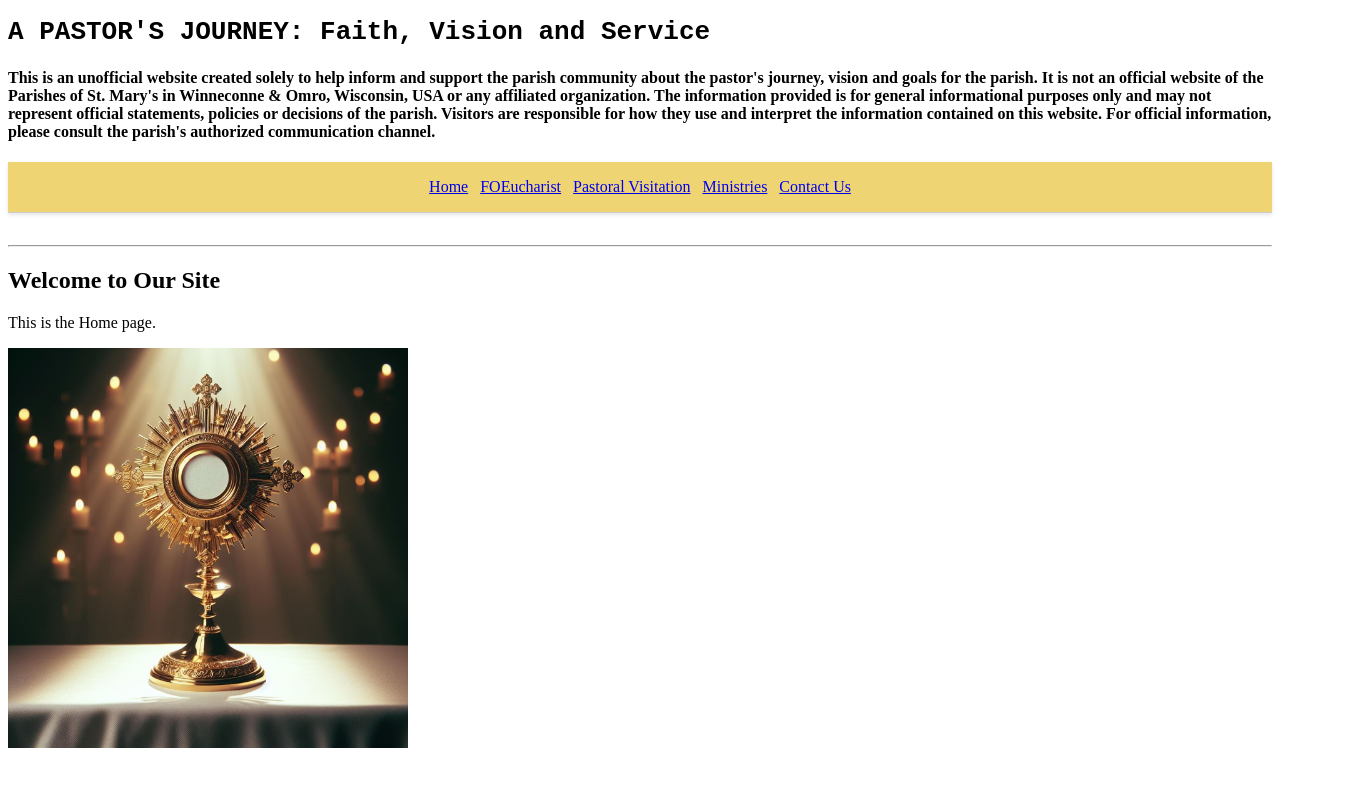
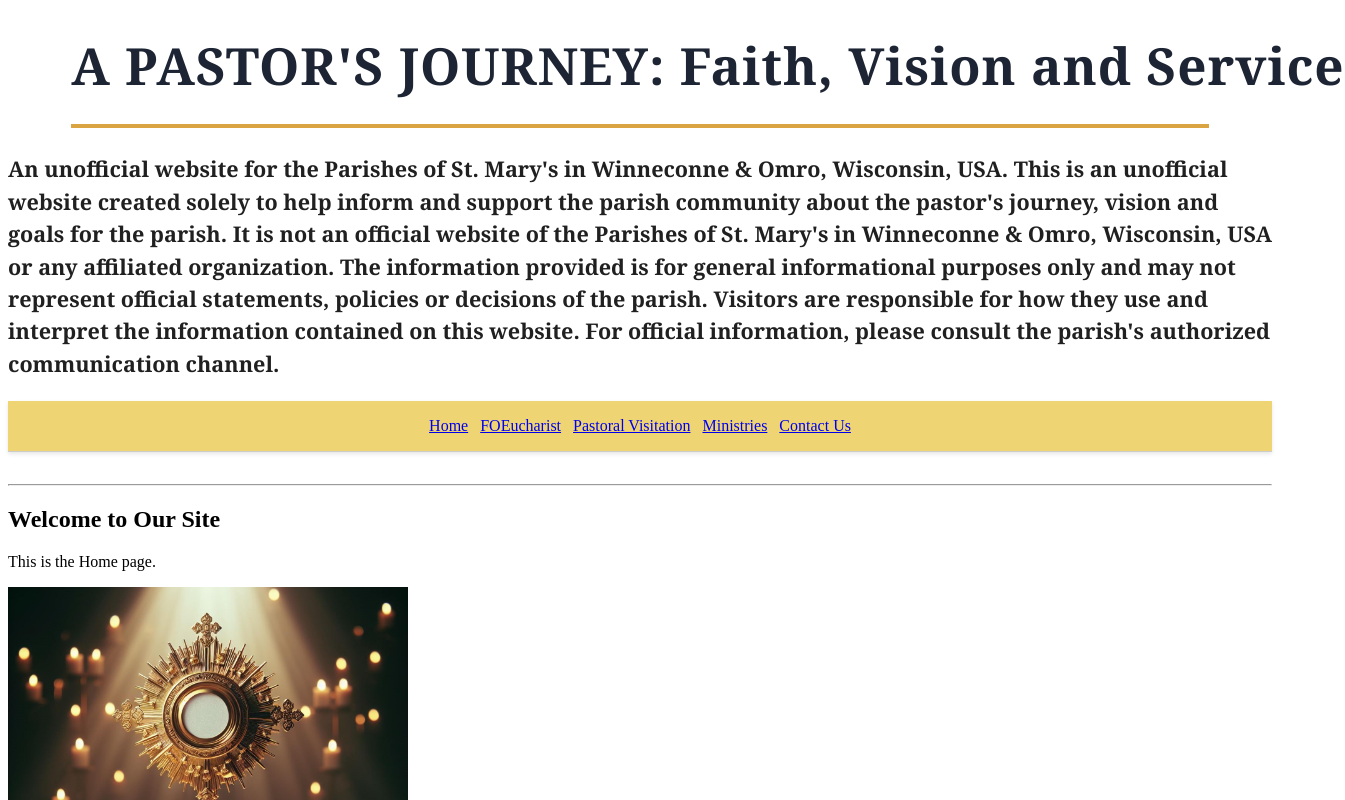
Before and after one commit to Obias090381/My-Website, a React (Vite) app in the folder Website/: page / in a window 1280 px wide. Shown: the top 800 px of the page, 1345 px wide, since content can reach past the window. Built offline with nearby package versions, Linux system fonts and the light colour scheme.

Commit message:
commit 1a2b3c4d5e6f7g8h9i0j

```diff
--- a/Website/src/App.jsx
+++ b/Website/src/App.jsx
@@ -12,10 +12,14 @@ function App() {
       <div>
         <header>
           <pre>
-          <h1>A PASTOR'S JOURNEY:
+        <section className="intro">
+          <h1 className="main-title">
+            A PASTOR'S JOURNEY:
               Faith, Vision and Service</h1>
+        </section>
           </pre>
-          <h4>
+          <h4><p className="subtitle">
+            An unofficial website for the Parishes of St. Mary's in Winneconne & Omro, Wisconsin, USA.
             This is an unofficial website created solely to help inform and support the
             parish community about the pastor's journey, vision and goals for the parish.
             It is not an official website of the Parishes of St. Mary's in Winneconne &
@@ -25,6 +29,7 @@ function App() {
             how they use and interpret the information contained on this website. For
             official information, please consult the parish's authorized communication
             channel.
+            </p>
           </h4>
         </header>
 
--- a/Website/src/index.css
+++ b/Website/src/index.css
@@ -1,3 +1,48 @@
+
+/* Main title and subtitle container */
+.intro {
+  width: 90%;
+  max-width: 1200px;
+  margin: 35px auto 25px;
+  text-align: left;
+}
+
+/* Main page title */
+.main-title {
+  margin: 0 0 22px;
+  color: #1d2433;
+  font-family: Georgia, "Times New Roman", serif;
+  font-size: clamp(2rem, 4vw, 3.5rem);
+  font-weight: 700;
+  line-height: 1.2;
+  letter-spacing: 1px;
+}
+
+/* Subtitle or introductory paragraph */
+.subtitle {
+  margin: 0;
+  color: #202020;
+  font-family: Georgia, "Times New Roman", serif;
+  font-size: clamp(1rem, 1.7vw, 1.35rem);
+  font-weight: 600;
+  line-height: 1.5;
+  text-align: left;
+}
+/* Optional gold line below the subtitle */
+.intro::after {
+  content: "";
+  display: block;
+  width: 100%;
+  height: 4px;
+  margin-top: 28px;
+  background-color: #d9a441;
+}
+
+
+
+
+
+
 /* Navigation bar*/
 .navbar {
   display: flex;
```
